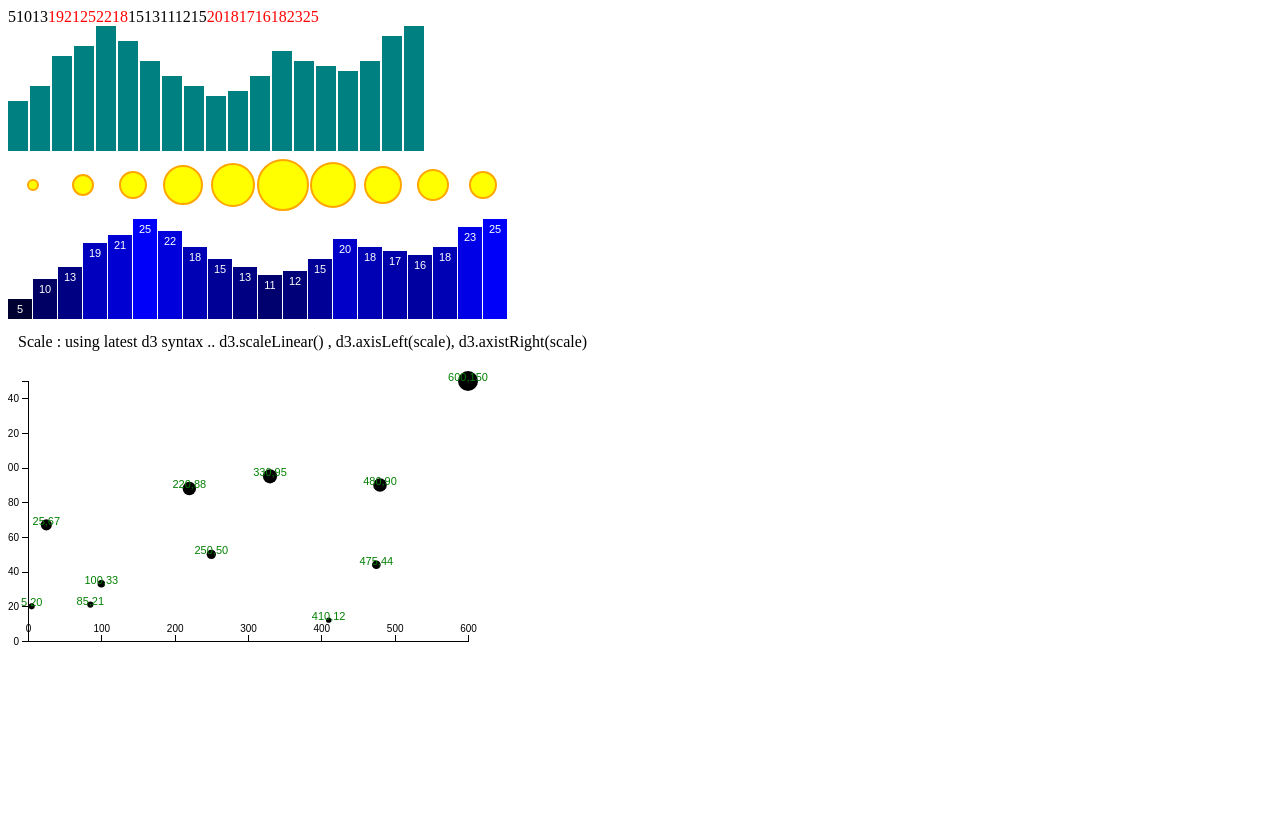
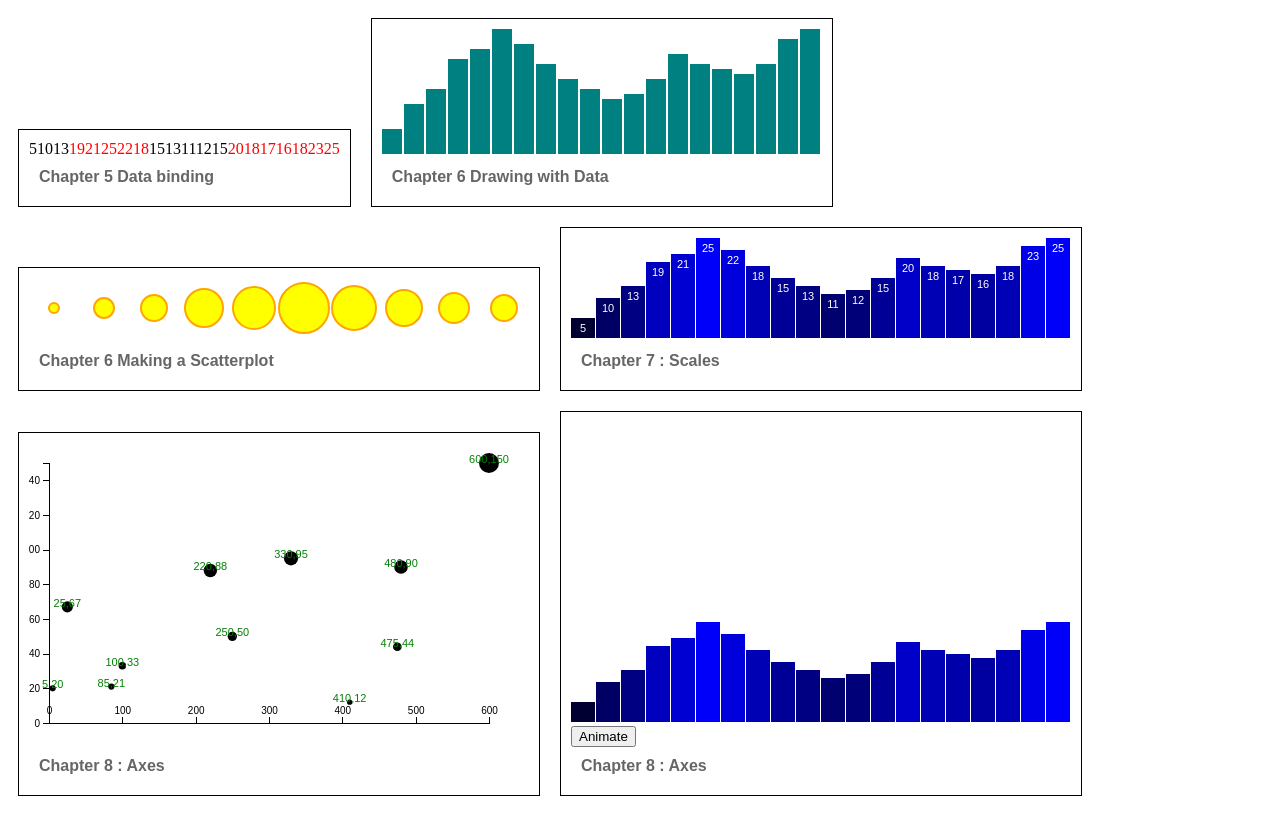
Before and after one commit to victordibia/d3, a website: page index.html in a window 1280 px wide. Drawn offline with Linux system fonts and the light colour scheme.

Commit message:
added chapter on transitions

```diff
--- a/css/d3.css
+++ b/css/d3.css
@@ -21,3 +21,15 @@ div.bar {
 
 .axis text {
     font-family: sans-serif;
+  }
+.tutorialdiv {
+  display: inline-block;;
+  border: 1px solid #000 ;
+  padding: 10px;
+  margin: 10px;
+}
+.turorialtitle{
+  font-family: sans-serif;
+  font-weight: bold;
+  color: #666
+}
--- a/index.html
+++ b/index.html
@@ -2,7 +2,7 @@
 <html lang="en">
     <head>
         <meta charset="utf-8">
-        <title>D3 Test</title>
+        <title>D3js v4.x | Sample Code </title>
         <link href="css/d3.css" rel="stylesheet" type="text/css"></link>
         <script type="text/javascript" src="js/d3.min.js"></script>
 
--- a/js/scottmurray.js
+++ b/js/scottmurray.js
@@ -1,25 +1,32 @@
+var dataset = [ 5, 10, 13, 19, 21, 25, 22, 18, 15, 13,	11, 12, 15, 20, 18, 17, 16, 18, 23, 25 ];
+var datasetlinear = [ 5, 10, 13, 19, 21, 25, 22, 18, 15, 13,	11, 12, 15, 20, 18, 17, 16, 18, 23, 25 ];
 
-var dataset = [ 5, 10, 13, 19, 21, 25, 22, 18, 15, 13,
-							11, 12, 15, 20, 18, 17, 16, 18, 23, 25 ];
-
-// Use data .. print in loop
-d3.select("body")
-    .append("div")
-    .selectAll("p")
+// Chapter 5 Data binding
+databind = d3.select("body")
+.append("div").attr("class","tutorialdiv")
+.append("div");
+databind.selectAll("p")
 .data(dataset)
 .enter()
 .append("span")
 .text(function(d) { return d; })
 .style("color", function(d) {
-    if (d > 15) {   //Threshold of 15
-        return "red";
-    } else {
-        return "black";
-    }
+	if (d > 15) { return "red";}
+	else { return "black";}
 });
+// add title
+databind.select(function() { return this.parentNode; })
+.append("div").attr("class","turorialtitle")
+.attr("style", "padding: 10px")
+.append("text")
+.text("Chapter 5 Data binding")
+
 
 // Simple bar chart
-d3.select("body").selectAll("div")
+drawbars = d3.select("body")
+.append("div").attr("class","tutorialdiv")
+.append("div");
+drawbars.selectAll("div")
 .data(dataset)
 .enter()
 .append("div")
@@ -28,14 +35,19 @@ d3.select("body").selectAll("div")
 	var barHeight = d * 5;  //Scale up by factor of 5
 	return barHeight + "px";
 });
+drawbars.select(function() { return this.parentNode; })
+.append("div").attr("class","turorialtitle")
+.attr("style", "padding: 10px")
+.append("text")
+.text("Chapter 6 Drawing with Data")
 
 // Simple Circle Chart
-d3.select("body")
-  .append("div")
+simplecircle = d3.select("body")
+.append("div").attr("class","tutorialdiv")
 .append("svg")
 .attr("height", 60)
-  .attr("width", 500)
-  .selectAll("circle")
+.attr("width", 500);
+simplecircle.selectAll("circle")
 .data(dataset)
 .enter()
 .append("circle")
@@ -48,11 +60,17 @@ d3.select("body")
 })
 .attr("cy",30);
 
+simplecircle.select(function() { return this.parentNode; })
+.append("div").attr("class","turorialtitle")
+.attr("style", "padding: 10px")
+.append("text")
+.text("Chapter 6 Making a Scatterplot")
+
 // Bar Chart with label
 h = 100 ;
 w = 500 ; var barPadding = 1;
 barsvg = d3.select("body")
-    .append("div")
+.append("div").attr("class","tutorialdiv")
 .append("svg");
 barsvg.attr("height", h)
 .attr("width", w)
@@ -91,18 +109,18 @@ w = 500 ; var barPadding = 1;
 
 var dataset = [
 	[5, 20], [480, 90], [250, 50], [100, 33], [330, 95],
-                 [410, 12], [475, 44], [25, 67], [85, 21], [220, 88], [600, 150]
-                       ];
+	[410, 12], [475, 44], [25, 67], [85, 21], [220, 88], [600, 150]];
+
 	// Simple scatter plot
-d3.select("body")
-  .append("div")
+	barsvg.select(function() { return this.parentNode; })
+	.append("div").attr("class","turorialtitle")
 	.attr("style", "padding: 10px")
 	.append("text")
-  .text(" Scale : using latest d3 syntax .. d3.scaleLinear() , d3.axisLeft(scale), d3.axistRight(scale)")
+	.text("Chapter 7 : Scales")
 
 	h = 300 ;
 	plotsvg = d3.select("body")
-   .append("div")
+	.append("div").attr("class","tutorialdiv")
 	.append("svg")
 	.attr("height", h)
 	.attr("width", w);
@@ -152,3 +170,68 @@ plotsvg.append("g")
 	.attr("class","axis")
 	.attr("transform", "translate(" + (padding) + ",0 )")
 	.call(yaxis)
+	plotsvg.select(function() { return this.parentNode; })
+	.append("div").attr("class","turorialtitle")
+	.attr("style", "padding: 10px")
+	.append("text")
+	.text("Chapter 8 : Axes")
+
+
+	// Chapter 8 Motions
+	barsvg8 = d3.select("body")
+	.append("div").attr("class","tutorialdiv")
+	.append("svg");
+	barsvg8.attr("height", h)
+	.attr("width", w)
+	.selectAll("rect")
+	.data(datasetlinear)
+	.enter()
+	.append("rect")
+	.attr("x", function(d,i){
+		return i * (w / datasetlinear.length);
+	})
+	.attr("y", function(d) {
+		return h - (d * 4)  ; //Height minus data value
+	})
+	.attr("width",  w / datasetlinear.length - barPadding)
+	.attr("height", function(d,i){
+		return ( d*4);
+	}).attr("fill", function(d) {
+		return "rgb(0, 0, " + (d * 10) + ")";
+	});
+	barsvg8.select(function() { return this.parentNode; })
+	.append("div").attr("class","")
+	.append("button", "padding: 10px")
+	.attr("class","animatebutton")
+	.text(" Animate ")
+
+	d3.select("button.animatebutton")
+	.on("click", function() {
+
+		var numValues = datasetlinear.length;               //Count original length of dataset
+		dataset = [];                                       //Initialize empty array
+		for (var i = 0; i < numValues; i++) {               //Loop numValues times
+			var newNumber = Math.floor(Math.random() * 25); //New random integer (0-24)
+			dataset.push(newNumber);                        //Add new number to array
+		}
+		//Update all rects
+		barsvg8.selectAll("rect")
+		.data(dataset)
+		.transition()
+		.ease(d3.easeLinear)
+		.attr("y", function(d) {
+			return h - (d * 4);
+		})
+		.attr("height", function(d) {
+			return ( d*4);
+		}).attr("fill", function(d) {   // <-- Down here!
+			return "rgb(0, 0, " + (d * 10) + ")";
+		});;
+
+	});
+
+	barsvg8.select(function() { return this.parentNode; })
+	.append("div").attr("class","turorialtitle")
+	.attr("style", "padding: 10px")
+	.append("text")
+	.text("Chapter 8 : Axes")
```
Lines whose indentation alone changed are shown as unchanged.
